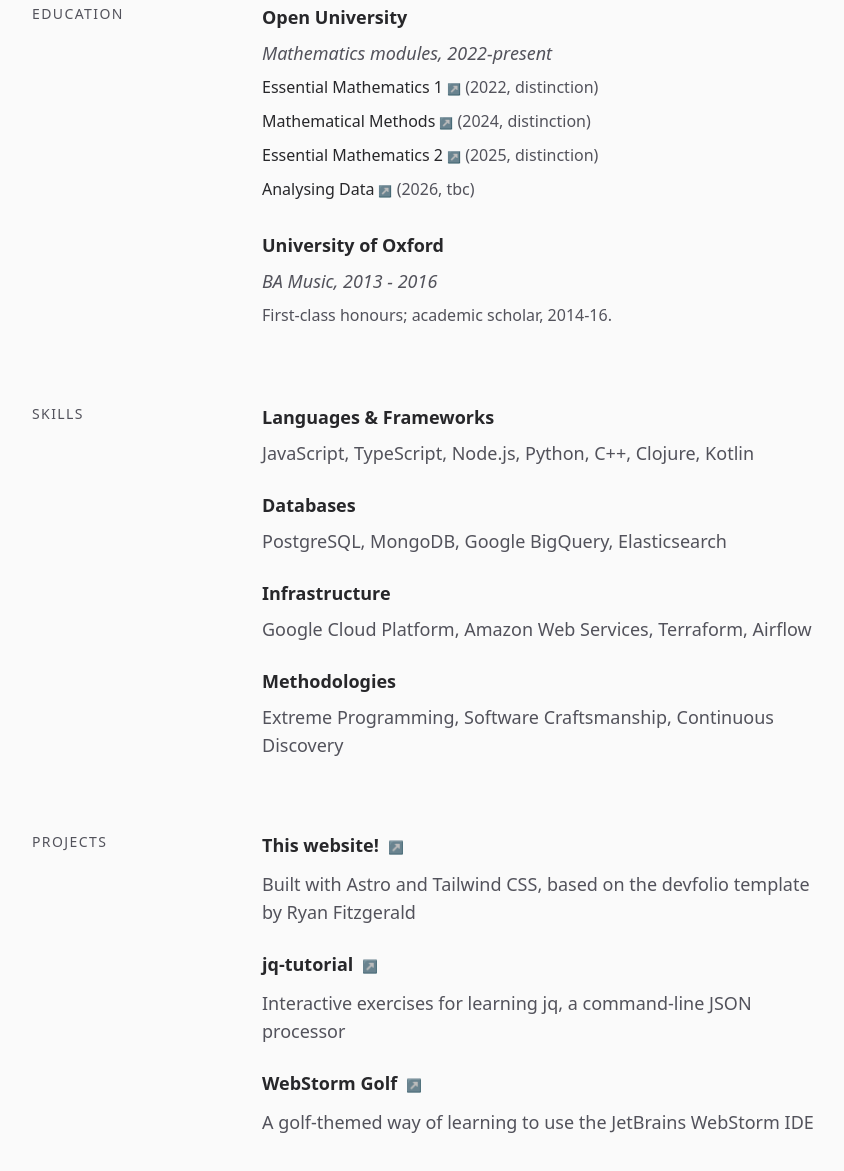
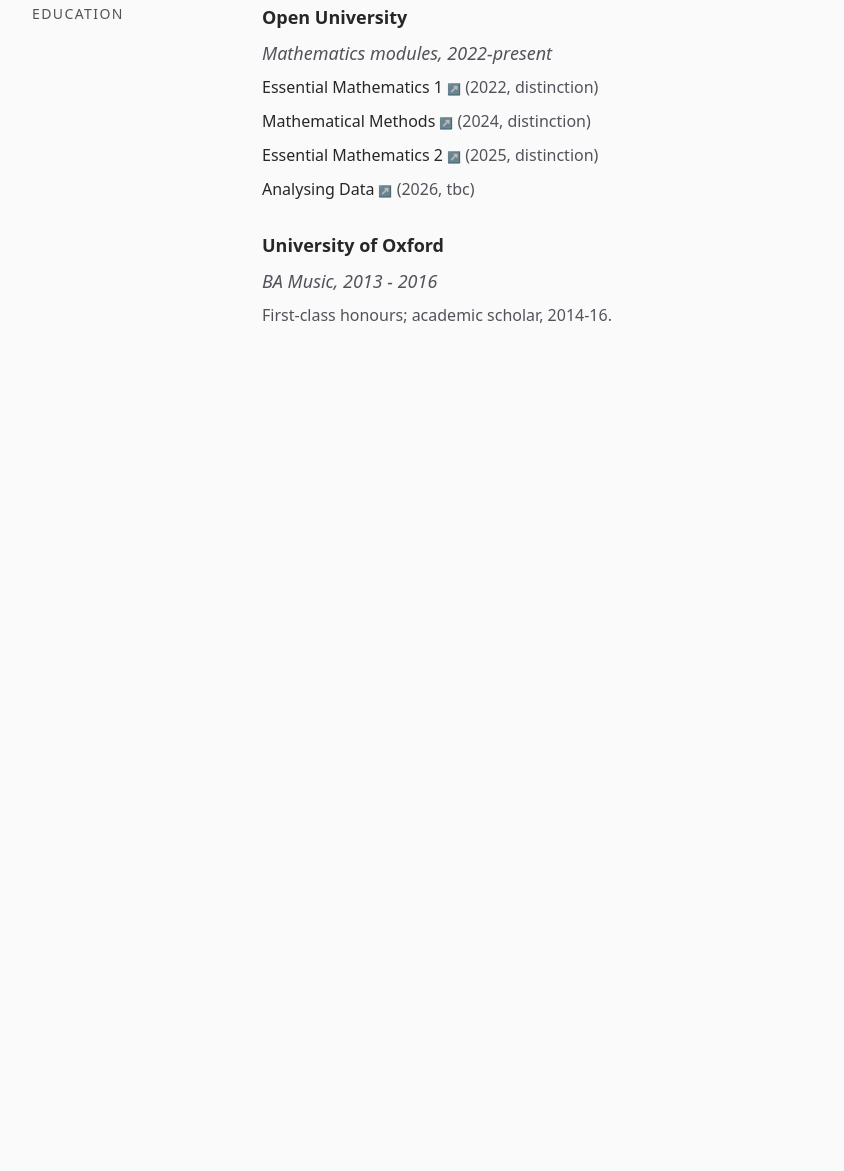
Before and after one commit to nawhi/nickwhite.cc, an Astro site: page /about in a window 1280 px wide. Shown: the part 2186-3357 px from the top of the page, without its empty margins (64-908 px from the left). After the commit the page ends 2637 px from the top, so only its background shows below. Built offline with nearby package versions, Linux system fonts and the light colour scheme; Astro itself is replaced by a stand-in of ours.

Commit message:
Trim old projects & skills from about page

```diff
--- a/src/components/about.ts
+++ b/src/components/about.ts
@@ -8,26 +8,6 @@
   about: [
     'I am a polyglot developer who likes simple solutions to difficult problems, living documentation, just-in-time design and the principles of software craftsmanship.',
     'I believe I owe my success to a habit of ensuring I always have a deep understanding of the technologies I work with.',
-  ],
-  projects: [
-    {
-      name: 'This website!',
-      description:
-        'Built with Astro and Tailwind CSS, based on the devfolio template by Ryan Fitzgerald',
-      link: 'https://github.com/nawhi/nickwhite.cc',
-    },
-    {
-      name: 'jq-tutorial',
-      description:
-        'Interactive exercises for learning jq, a command-line JSON processor',
-      link: 'https://github.com/nawhi/jq-tutorial',
-    },
-    {
-      name: 'WebStorm Golf',
-      description:
-        'A golf-themed way of learning to use the JetBrains WebStorm IDE',
-      link: 'https://github.com/nawhi/webstorm-golf',
-    },
   ],
   experience: [
     {
@@ -98,27 +78,6 @@
       ],
     },
   ],
-  skills: [
-    {
-      name: 'Languages & Frameworks',
-      description:
-        'JavaScript, TypeScript, Node.js, Python, C++, Clojure, Kotlin',
-    },
-    {
-      name: 'Databases',
-      description: 'PostgreSQL, MongoDB, Google BigQuery, Elasticsearch',
-    },
-    {
-      name: 'Infrastructure',
-      description:
-        'Google Cloud Platform, Amazon Web Services, Terraform, Airflow',
-    },
-    {
-      name: 'Methodologies',
-      description:
-        'Extreme Programming, Software Craftsmanship, Continuous Discovery',
-    },
-  ],
   education: [
     {
       name: 'Open University',
--- a/src/pages/about.astro
+++ b/src/pages/about.astro
@@ -36,18 +36,22 @@
       ))
     }
   </Section>
-  <Section title="Skills">
-    {
-      skills.map(({ name, description }) => (
-        <SummaryItem name={name} shortDesc={description} />
-      ))
-    }
-  </Section>
-  <Section title="Projects">
-    {
-      projects.map(({ name, link, description }) => (
-        <SummaryItem name={name} link={link} shortDesc={description} />
-      ))
-    }
-  </Section>
+  {
+    skills && (
+      <Section title="Skills">
+        {skills.map(({ name, description }) => (
+          <SummaryItem name={name} shortDesc={description} />
+        ))}
+      </Section>
+    )
+  }
+  {
+    projects && (
+      <Section title="Projects">
+        {projects.map(({ name, link, description }) => (
+          <SummaryItem name={name} link={link} shortDesc={description} />
+        ))}
+      </Section>
+    )
+  }
 </BaseLayout>
```
